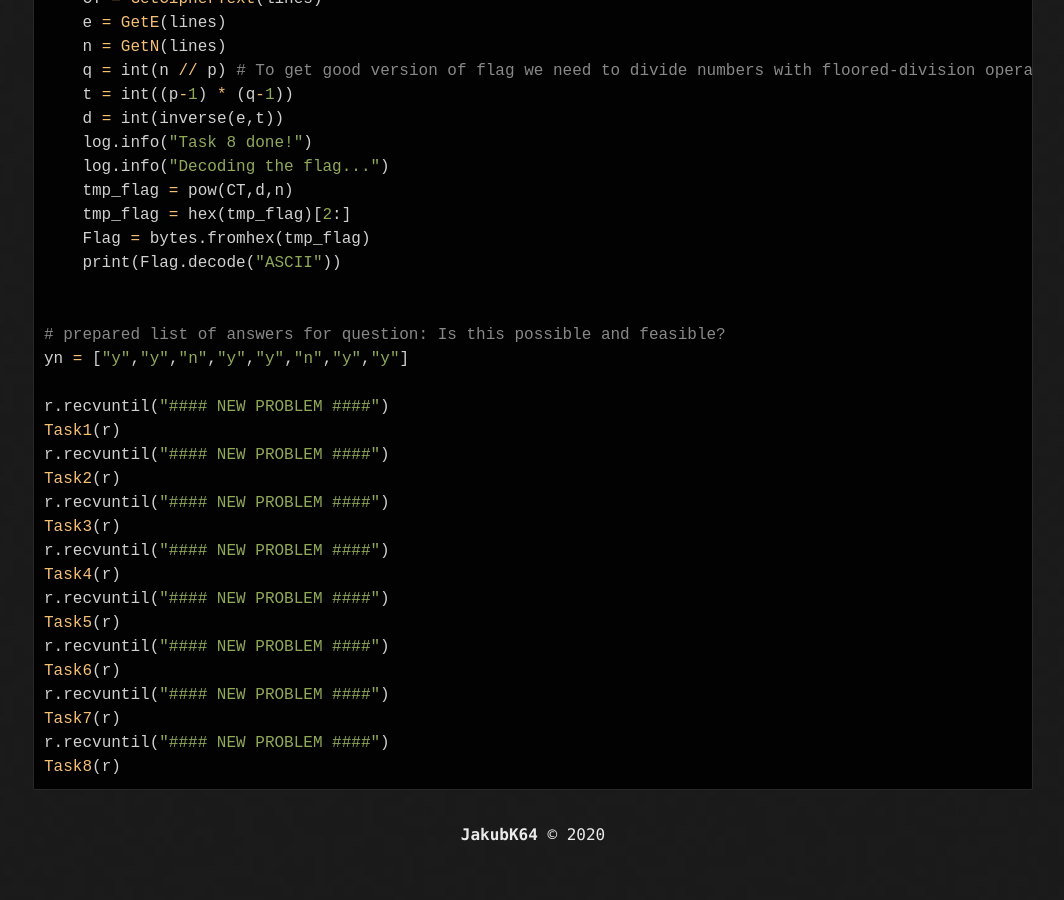
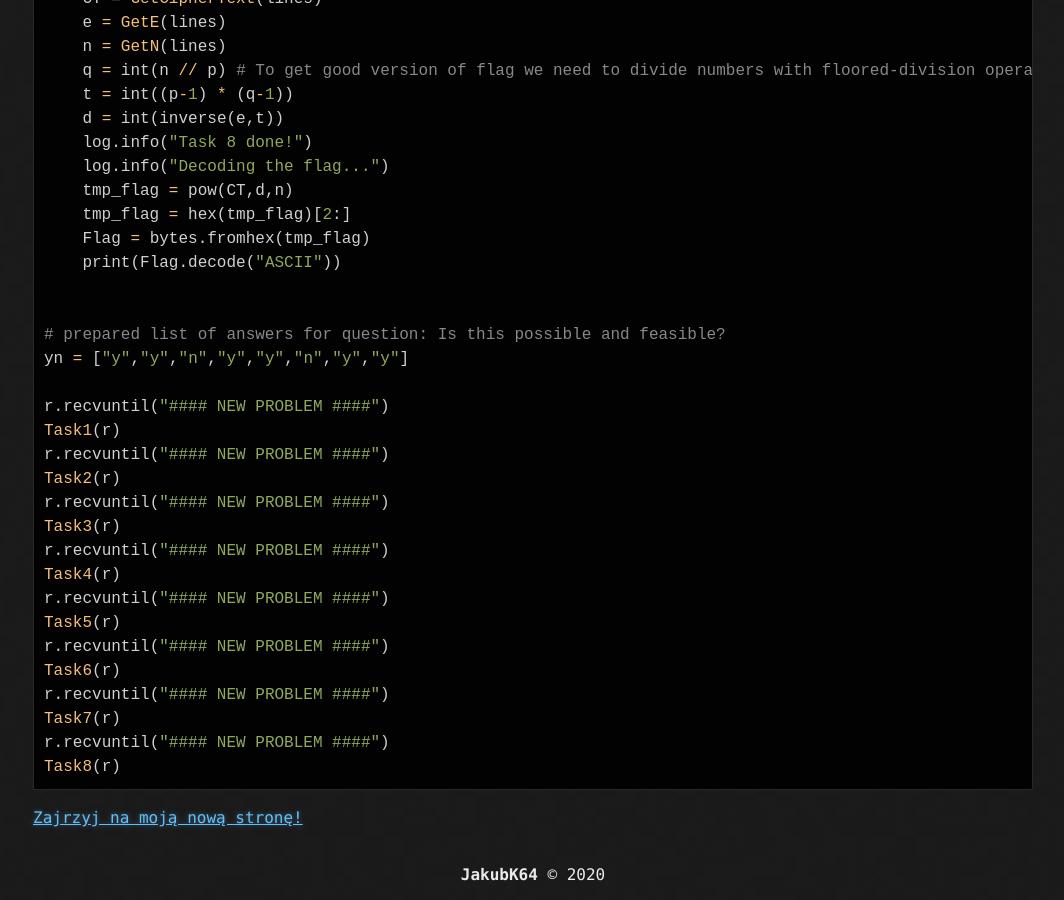
Before and after one commit to JakubK64/jakubk64.github.io, a Jekyll site: the page built from _posts/2020-03-27-rsa-pop-quiz.md, in a window 1280 px wide and 900 px high, scrolled down 9683 px. Shown: the whole window, without its empty margins (107-1171 px from the left). Built offline with Jekyll 4.4.1, drawn with Linux system fonts in a browser that asks for light colours; before the commit the page ends 10543 px from its top, so only the background shows below that.

Commit message:
Update 2020-03-27-rsa-pop-quiz.md

````diff
--- a/_posts/2020-03-27-rsa-pop-quiz.md
+++ b/_posts/2020-03-27-rsa-pop-quiz.md
@@ -306,3 +306,6 @@ Task7(r)
 r.recvuntil("#### NEW PROBLEM ####")
 Task8(r)
 ```
+
+
+[Zajrzyj na moją nową stronę!](https://jakubk64.wordpress.com/)
````
